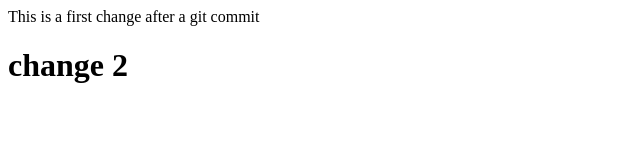
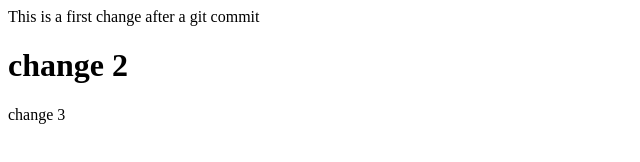
Before and after one commit to fattboii/Project-1-App-Webs, a plain HTML site: page index.html in a window 1280 px wide. Shown: the full height of the page, 0-640 px from the left. Drawn offline with Linux system fonts and the light colour scheme.

Commit message:
Third change

```diff
--- a/index.html
+++ b/index.html
@@ -11,6 +11,8 @@
     <main>
         <h1>change 2</h1>
     </main>
-    <footer></footer>
+    <footer>
+        change 3
+    </footer>
 </body>
 </html>
```
